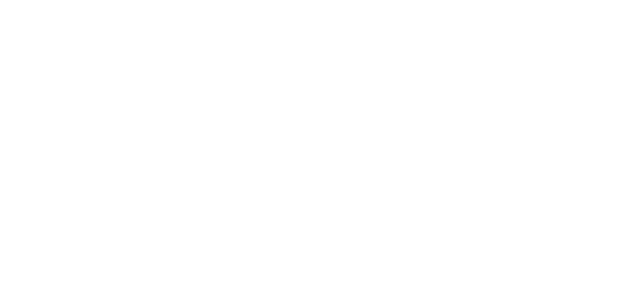
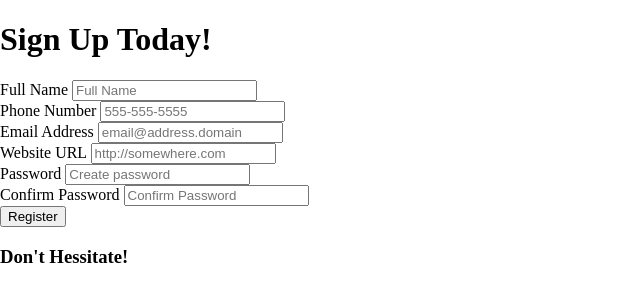
Before and after one commit to nicksessa/form-validator, a plain HTML site: page index.html in a window 1280 px wide. Shown: the whole page, without its empty margins (0-640 px from the left). Drawn offline with Linux system fonts and the light colour scheme.

Commit message:
Create basic form

```diff
--- a/index.html
+++ b/index.html
@@ -1,15 +1,63 @@
 <!DOCTYPE html>
 <html lang="en">
-<head>
-    <meta charset="UTF-8">
-    <meta name="viewport" content="width=device-width, initial-scale=1.0">
-    <title>Template</title>
-    <link rel="icon" type="image/png" href="favicon.png">
-    <link rel="stylesheet" href="https://cdnjs.cloudflare.com/ajax/libs/font-awesome/5.10.2/css/all.min.css"/>
-    <link rel="stylesheet" href="style.css">
-</head>
-<body>
+  <head>
+    <meta charset="UTF-8" />
+    <meta name="viewport" content="width=device-width, initial-scale=1.0" />
+    <title>Form Validation</title>
+    <link rel="icon" type="image/png" href="favicon.png" />
+    <link
+      rel="stylesheet"
+      href="https://cdnjs.cloudflare.com/ajax/libs/font-awesome/5.10.2/css/all.min.css"
+    />
+    <link rel="stylesheet" href="style.css" />
+  </head>
+  <body>
+    <div class="container">
+      <h1>Sign Up Today!</h1>
+      <!-- Form -->
+      <form id="form">
+        <!-- Full Name -->
+        <div class="form-group">
+          <label for="name">Full Name</label>
+          <input type="text" id="name" placeholder="Full Name" />
+        </div>
+        <!-- Phone Number -->
+        <div class="form-group">
+          <label for="phone">Phone Number</label>
+          <input type="tel" id="phone" placeholder="555-555-5555" />
+        </div>
+        <!-- Email Address -->
+        <div class="form-group">
+          <label for="email">Email Address</label>
+          <input type="email" id="email" placeholder="email@address.domain" />
+        </div>
+        <!-- Website URL -->
+        <div class="form-group">
+          <label for="website">Website URL</label>
+          <input type="url" id="website" placeholder="http://somewhere.com" />
+        </div>
+        <!-- Password -->
+        <div class="form-group">
+          <label for="password1">Password</label>
+          <input type="password" id="password1" placeholder="Create password" />
+        </div>
+        <!-- Full Name -->
+        <div class="form-group">
+          <label for="password2">Confirm Password</label>
+          <input
+            type="password"
+            id="password2"
+            placeholder="Confirm Password"
+          />
+        </div>
+        <button type="submit">Register</button>
+      </form>
+      <!-- Error/success message -->
+      <div class="message-container">
+        <h3 id="message">Don't Hessitate!</h3>
+      </div>
+    </div>
     <!-- Script -->
     <script src="script.js"></script>
-</body>
+  </body>
 </html>
```
